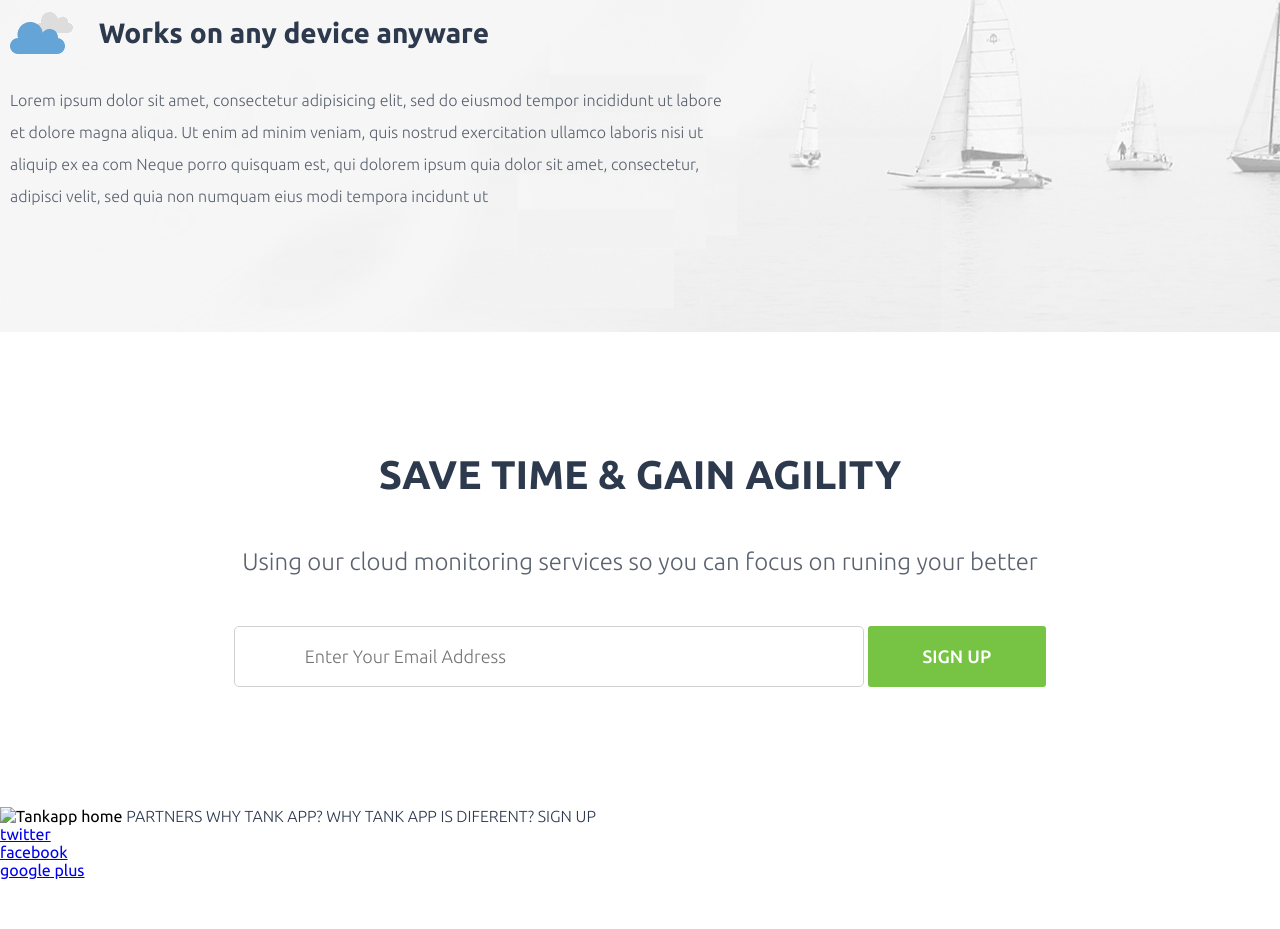
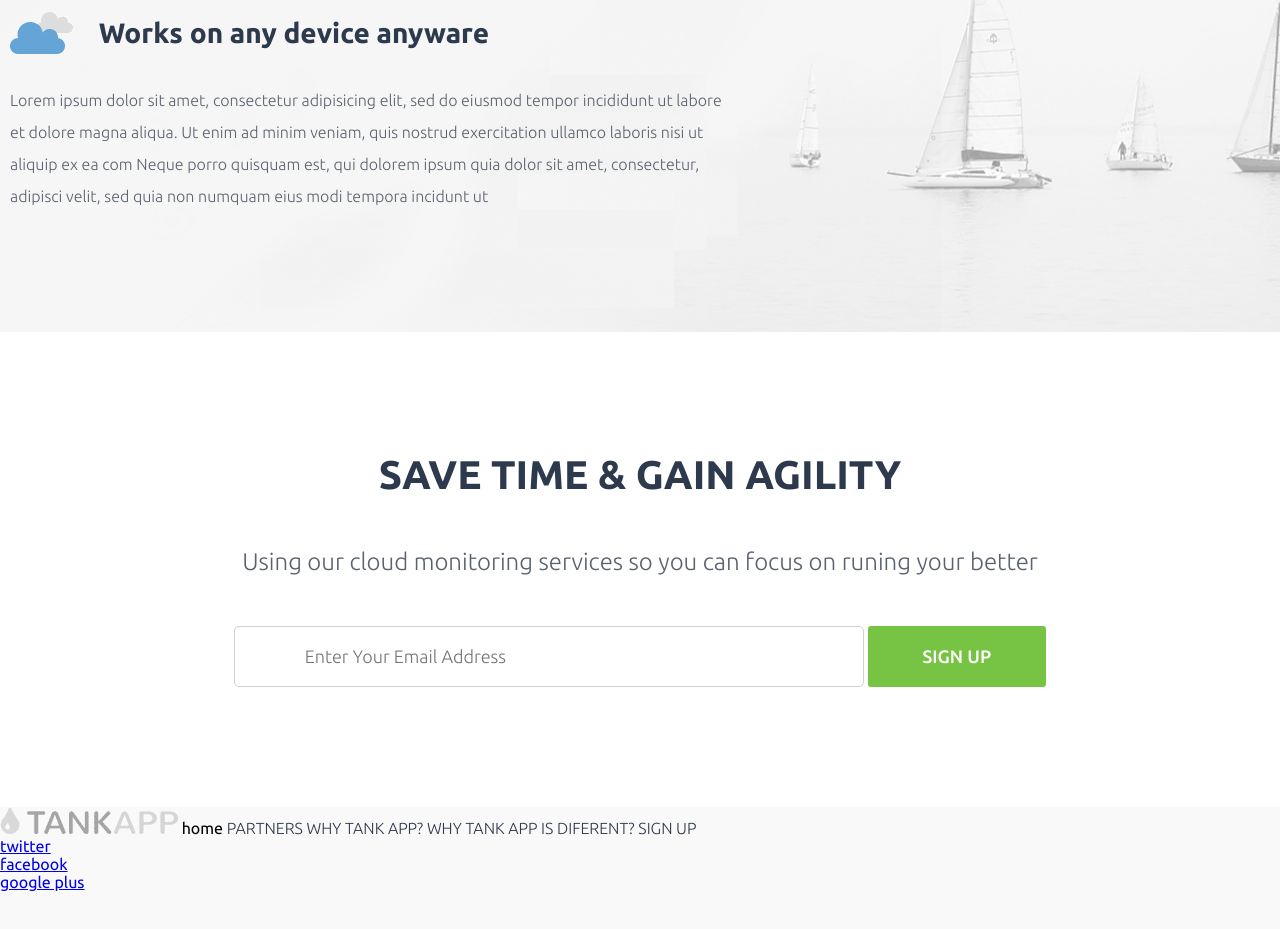
Before and after one commit to jorgearimitsu/tankapp-template, a plain HTML site: page index.html in a window 1280 px wide. Shown: the part 2394-3323 px from the top of the page. Before the commit the page ends 3273 px from the top, so only its background shows below. Drawn offline with Linux system fonts and the light colour scheme.

Commit message:
Negative logo

```diff
--- a/index.html
+++ b/index.html
@@ -148,7 +148,7 @@
     </article><!-- article#tankapp -->
 
     <footer role="contentinfo">
-      <img src="" alt="Tankapp">
+      <img src="img/negative-logo.png" alt="Tankapp">
 
       <nav role="navigation">
         <ul role="menu">
--- a/sass/_style.scss
+++ b/sass/_style.scss
@@ -253,3 +253,14 @@ header[role=banner] {
     button { padding: 20px 55px; }
   }
 }
+// --------------------------------------------------
+
+
+// --------------------------------------------------
+// @section footer
+// --------------------------------------------------
+footer[role=contentinfo] {
+  background-color: #f9f9f9;
+  height: 140px;
+}
+// --------------------------------------------------
```
Also changed, not shown: base.css, img/negative-logo.png (added).
